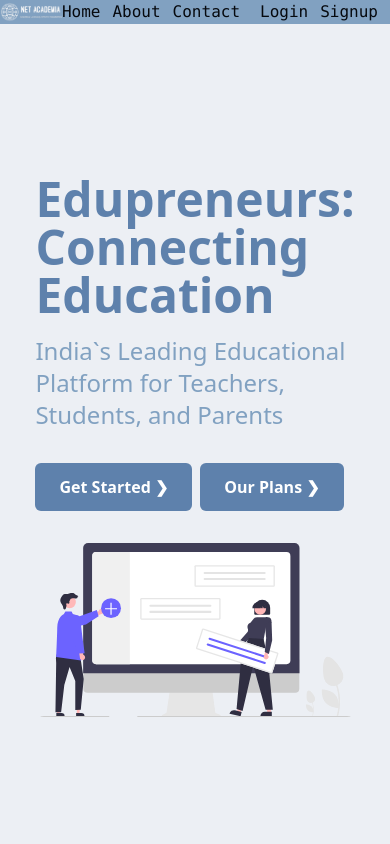
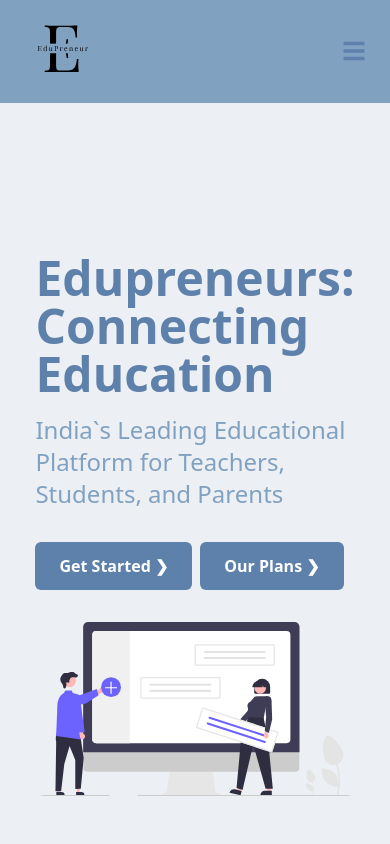
Before and after one commit to Jagpreet153/Edupreneurs, a React (Vite) app in the folder frontend/: page / in a window 390 px wide. Shown: the top 844 px of the page. Built offline with nearby package versions, Linux system fonts and the light colour scheme.

Commit message:
minor changes in frontend

```diff
--- a/frontend/src/App.jsx
+++ b/frontend/src/App.jsx
@@ -7,6 +7,7 @@ import Home from "./components/home/Home";
 import Navbar from "./components/navbar/Navbar";
 import TopBar from "./components/navbar/TopBar";
 import SideBar from "./components/navbar/SideBar";
+import AboutUs from "./components/AboutUs/AboutUs";
 import { UserProvider } from "./userContext";
 import Signup from "./components/signup/Signup";
 import PrivateRoute from "./components/PrivateRoute";
@@ -15,7 +16,6 @@ import ParentDashboard from "./components/dashboards/ParentDashboard";
 import StudentDashboard from "./components/dashboards/StudentDashboard";
 import TeacherDashboard from "./components/dashboards/TeacherDashboard";
 import Notfound from "./components/Notfound/Notfound";
-import EdupreneursLandingPage from "./components/LandingPage/LandingPage";
 import Preloader from "./components/preloader/preloader";
 import { useState, useEffect } from "react";
 import ContactUs from "./components/conatctUs/ContactUs";
@@ -50,10 +50,15 @@ function App() {
                 path="/signup"
                 element={<Signup setIsLoggedIn={setIsLoggedIn} />}
               />
+              <Route
+                path="/about"
+                element={<AboutUs />}
+              />
+              <Route
+                path="/contact"
+                element={<ContactUs />}
+              />
               <Route path="/*" element={<Notfound />} />
-              <Route path="/landingPage" element={<EdupreneursLandingPage />} />
-
-              {/* Routes that should use the Layout component */}
               <Route
                 element={
                   <Layout
@@ -84,6 +89,14 @@ function App() {
                   element={
                     <PrivateRoute isLoggedIn={isLoggedIn}>
                       <ContactUs />
+                    </PrivateRoute>
+                  }
+                />
+                <Route
+                  path="/aboutus"
+                  element={
+                    <PrivateRoute isLoggedIn={isLoggedIn}>
+                      <AboutUs />
                     </PrivateRoute>
                   }
                 />
--- a/frontend/src/components/AboutUs/AboutUs.jsx
+++ b/frontend/src/components/AboutUs/AboutUs.jsx
@@ -1,4 +1,3 @@
-import React from "react";
 import "./AboutUs.css";
 
 const AboutUs = () => {
--- a/frontend/src/components/dashboards/Dashboard.jsx
+++ b/frontend/src/components/dashboards/Dashboard.jsx
@@ -34,7 +34,7 @@ function Dashboard() {
               >
                 <div className="card-body items-center text-center">
                   <h2 className="card-title">{item?.className}</h2>
-                  <p>Start Date: {item?.dateStart}</p>
+                  <p>Package Name: {item?.packageId}</p>
                   <p>Role: {item?.role}</p>
                   <p>Max Students: {item?.maxStudents}</p>
                   <p>Parent: {item?.parent}</p>
--- a/frontend/src/components/navbar/Navbar.jsx
+++ b/frontend/src/components/navbar/Navbar.jsx
@@ -1,48 +1,56 @@
-// import React from 'react'
+import { useState } from "react";
 import { Link } from "react-router-dom";
-import logo from "../../assets/logo1.png";
+import { FaBars, FaTimes } from "react-icons/fa";
+import logo from "../../assets/logo_svg.svg";
 import toast from "react-hot-toast";
 
 function Navbar(props) {
+  const [isMenuOpen, setIsMenuOpen] = useState(false);
   // eslint-disable-next-line react/prop-types
-  let isLoggedIn = props.isLoggedIn;
-  // eslint-disable-next-line react/prop-types
-  let setIsLoggedIn = props.setIsLoggedIn;
+  const { isLoggedIn, setIsLoggedIn } = props;
+
+  const handleMenuToggle = () => {
+    setIsMenuOpen(!isMenuOpen);
+  };
+
   return (
-    <div>
-      {!isLoggedIn ? (
-        <div>
-          <div className="flex justify-evenly items-center bg-secondary text-secondary-content">
+    <div className="bg-secondary text-secondary-content">
+      <div className="container mx-auto flex items-center justify-between py-4 px-6">
         <Link to="/">
-              <img src={logo} alt="" width={240} loading="lazy" />
+          <img src={logo} alt="Edupreneurs Logo" className="w-20" loading="lazy" />
         </Link>
-            <nav>
-              <ul className="flex gap-3">
-                <li>
-                  <Link to={"/"}> Home </Link>
+        <nav className="hidden sm:flex items-center space-x-6">
+          <ul className="flex space-x-6">
+            <li className="hover:text-primary transition duration-300">
+              <Link to="/">Home</Link>
             </li>
-                <li>
-                  <Link to={"/about"}> About </Link>
+            <li className="hover:text-primary transition duration-300">
+              <Link to="/about">About</Link>
             </li>
-                <li>
-                  <Link to={"/contact"}> Contact</Link>
+            <li className="hover:text-primary transition duration-300">
+              <Link to="/contact">Contact</Link>
             </li>
           </ul>
-            </nav>
-            <div className="flex ml-5 mr-3 gap-3">
+          <div className="flex items-center space-x-4">
             {!isLoggedIn && (
-                <Link to={"login"}>
-                  <button>Login</button>
+              <>
+                <Link to="/login">
+                  <button className="px-4 py-2 bg-primary text-white rounded-md hover:bg-opacity-60 transition duration-300">
+                    Login
+                  </button>
                 </Link>
-              )}
-              {!isLoggedIn && (
-                <Link to={"signup"}>
-                  <button>Signup</button>
+                <Link to="/signup">
+                  <button className="px-4 py-2 bg-primary text-white rounded-md hover:bg-opacity-60 transition duration-300">
+                    Signup
+                  </button>
                 </Link>
+              </>
             )}
             {isLoggedIn && (
-                <Link to={"/"}>
+              <>
+                <Link to="/">
                   <button
+                    className="px-4 py-2 bg-primary text-white rounded-md hover:bg-primary-focus transition duration-300"
                     onClick={() => {
                       setIsLoggedIn(false);
                       toast.success("Logged out Successfully");
@@ -51,17 +59,76 @@ function Navbar(props) {
                     Logout
                   </button>
                 </Link>
+                <Link to="/dashboard">
+                  <button className="px-4 py-2 bg-primary text-white rounded-md hover:bg-primary-focus transition duration-300">
+                    Dashboard
+                  </button>
+                </Link>
+              </>
+            )}
+          </div>
+        </nav>
+        <button
+          className="sm:hidden text-primary focus:outline-none"
+          onClick={handleMenuToggle}
+        >
+          {isMenuOpen ? <FaTimes size={24} /> : <FaBars size={24} />}
+        </button>
+      </div>
+      {isMenuOpen && (
+        <div className="md:hidden bg-secondary text-secondary-content">
+          <ul className="flex flex-col items-center space-y-6 py-6">
+            <li className="hover:text-primary transition duration-300">
+              <Link to="/" onClick={handleMenuToggle}>
+                Home
+              </Link>
+            </li>
+            <li className="hover:text-primary transition duration-300">
+              <Link to="/about" onClick={handleMenuToggle}>
+                About
+              </Link>
+            </li>
+            <li className="hover:text-primary transition duration-300">
+              <Link to="/contact" onClick={handleMenuToggle}>
+                Contact
+              </Link>
+            </li>
+            {!isLoggedIn && (
+              <>
+                <Link to="/login" onClick={handleMenuToggle}>
+                  <button className="px-4 py-2 bg-primary text-white rounded-md hover:bg-primary-focus transition duration-300">
+                    Login
+                  </button>
+                </Link>
+                <Link to="/signup" onClick={handleMenuToggle}>
+                  <button className="px-4 py-2 bg-primary text-white rounded-md hover:bg-primary-focus transition duration-300">
+                    Signup
+                  </button>
+                </Link>
+              </>
             )}
             {isLoggedIn && (
-                <Link to={"dashboard"}>
-                  <button>Dashboard</button>
+              <>
+                <Link to="/" onClick={handleMenuToggle}>
+                  <button
+                    className="px-4 py-2 bg-primary text-white rounded-md hover:bg-primary-focus transition duration-300"
+                    onClick={() => {
+                      setIsLoggedIn(false);
+                      toast.success("Logged out Successfully");
+                    }}
+                  >
+                    Logout
+                  </button>
                 </Link>
+                <Link to="/dashboard" onClick={handleMenuToggle}>
+                  <button className="px-4 py-2 bg-primary text-white rounded-md hover:bg-primary-focus transition duration-300">
+                    Dashboard
+                  </button>
+                </Link>
+              </>
             )}
+          </ul>
         </div>
-          </div>
-        </div>
-      ) : (
-        <div className="hidden"></div>
       )}
     </div>
   );
--- a/frontend/src/components/navbar/SideBar.jsx
+++ b/frontend/src/components/navbar/SideBar.jsx
@@ -7,7 +7,6 @@ import { UserContext } from "../../userContext";
 
 import {
   IoAddCircle,
-  IoHomeOutline,
   IoCalendarNumberOutline,
   IoInformationCircleOutline,
   IoPersonOutline,
@@ -134,53 +133,56 @@ const Sidebar = (props) => {
           )}
         </li>
         <li>
+          <Link className="m-0 p-0" to="/dashboard">
             <span
-            className={`flex ${isMenuOpen ? "" : "tooltip tooltip-right"} p-4`}
+              className={`flex gap-2 ${
+                isMenuOpen ? "" : "tooltip tooltip-right"
+              } p-4`}
               data-tip="Dashboard"
             >
               <MdOutlineSpaceDashboard className="h-8 w-8 font-bold" />
-            {isMenuOpen && <Link to="/dashboard">DashBoard</Link>}
+              {isMenuOpen && <span>DashBoard</span>}
             </span>
+          </Link>
         </li>
         <li>
+          <Link className="m-0 p-0" to="/dashboard">
             <span
-            className={`flex ${isMenuOpen ? "" : "tooltip tooltip-right"} p-4`}
-            data-tip="Home"
-          >
-            <IoHomeOutline className="h-8 w-8 font-extrabold" />
-            {isMenuOpen && <Link to="/">Home</Link>}
-          </span>
-        </li>
-        <li>
-          <span
-            className={`flex ${isMenuOpen ? "" : "tooltip tooltip-right"} p-4`}
+              className={`flex gap-2 ${
+                isMenuOpen ? "" : "tooltip tooltip-right"
+              } p-4`}
               data-tip="Calendar"
             >
               <IoCalendarNumberOutline className="h-8 w-8 font-extrabold" />
               {isMenuOpen && <span>Calendar</span>}
             </span>
+          </Link>
         </li>
         <li>
+          <Link className="m-0 p-0" to="/contactus">
             <span
-            className={`flex ${isMenuOpen ? "" : "tooltip tooltip-right"} p-4`}
+              className={`flex gap-2 ${
+                isMenuOpen ? "" : "tooltip tooltip-right"
+              } p-4`}
               data-tip="Contact Us"
             >
               <MdOutlineSupportAgent className="h-8 w-8 font-bold" />
-            {isMenuOpen && (
-              <span>
-                <Link to="/contactus">Contact Us</Link>
+              {isMenuOpen && <span>Contact Us</span>}
             </span>
-            )}
-          </span>
+          </Link>
         </li>
         <li>
+          <Link className="m-0 p-0" to="/aboutus">
             <span
-            className={`flex ${isMenuOpen ? "" : "tooltip tooltip-right"} p-4`}
+              className={`flex gap-2 ${
+                isMenuOpen ? "" : "tooltip tooltip-right"
+              } p-4`}
               data-tip="About Us"
             >
               <IoInformationCircleOutline className="h-8 w-8 font-bold" />
               {isMenuOpen && <span>About Us</span>}
             </span>
+          </Link>
         </li>
         {isMediumScreen && (
           <>
```
Also changed, not shown: frontend/src/components/modals/CreateClassModal.jsx (+16 -11 lines). Lines whose indentation alone changed are shown as unchanged.
